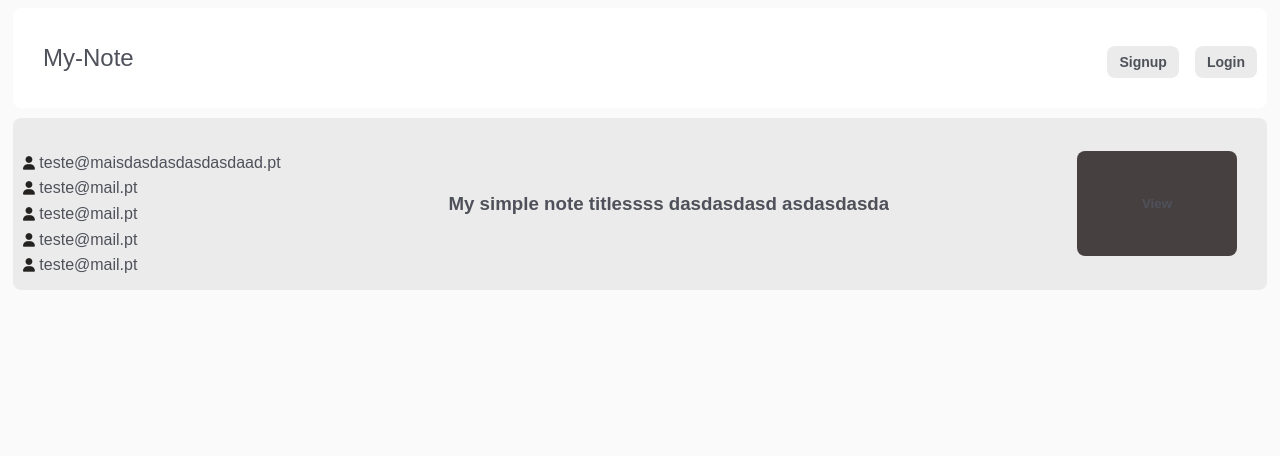
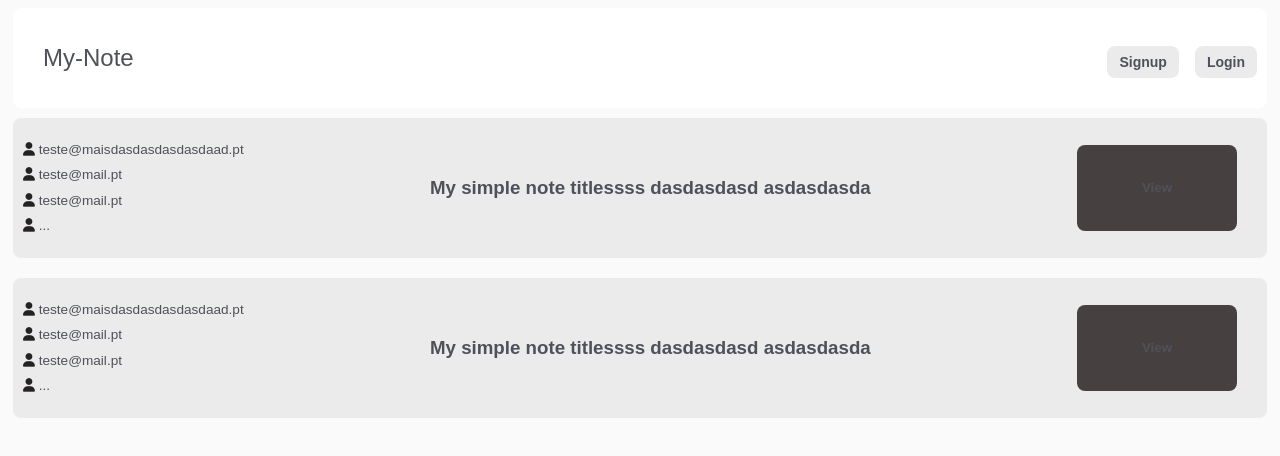
Before and after one commit to alexandresanchograca/my-note-vue, a Vue app: page /shared in a window 1280 px wide. Shown: the top 456 px of the page. Built offline with nearby package versions, Linux system fonts and the light colour scheme; no server answers; a web font is replaced by a local one.

Commit message:
fixed layout

```diff
--- a/src/views/SharedView.vue
+++ b/src/views/SharedView.vue
@@ -5,8 +5,19 @@
         <li><i class="fa-solid fa-user"></i> teste@maisdasdasdasdasdaad.pt</li>
         <li><i class="fa-solid fa-user"></i> teste@mail.pt</li>
         <li><i class="fa-solid fa-user"></i> teste@mail.pt</li>
+        <li><i class="fa-solid fa-user"></i> ...</li>
+      </ul>
+      <div class="note-title">
+        <h3>My simple note titlessss dasdasdasd asdasdasda</h3>
+      </div>
+      <button>View</button>
+    </div>
+    <div class="note">
+      <ul>
+        <li><i class="fa-solid fa-user"></i> teste@maisdasdasdasdasdaad.pt</li>
         <li><i class="fa-solid fa-user"></i> teste@mail.pt</li>
         <li><i class="fa-solid fa-user"></i> teste@mail.pt</li>
+        <li><i class="fa-solid fa-user"></i> ...</li>
       </ul>
       <div class="note-title">
         <h3>My simple note titlessss dasdasdasd asdasdasda</h3>
@@ -22,18 +33,20 @@
 #shared-notes {
   display: flex;
   flex-direction: column;
-  padding: 16px 10px;
   margin: 5px;
-  background: var(--secondary);
-  border-radius: 8px;
+  gap: 20px;
 }
 .note {
   display: flex;
   justify-content: space-between;
   align-items: center;
+  box-sizing: border-box;
+  border-radius: 8px;
+  padding: 16px 10px;
   gap: 2.8rem;
   height: 140px;
   overflow: hidden;
+  background: var(--secondary);
 }
 
 .note-title {
@@ -46,7 +59,6 @@ h3 {
 }
 
 ul {
-  align-self: flex-start;
   list-style-type: none;
   padding: 0;
   line-height: 1.6rem;
@@ -57,18 +69,18 @@ ul {
 }
 
 li {
+  font-size: 0.85rem;
   text-wrap: nowrap;
 }
 
 .fa-user {
-  font-size: 0.85rem;
   color: #252222;
 }
 
 button {
   margin: 20px;
   width: 160px;
-  height: 75%;
+  height: 80%;
   background-color: #474040;
   flex-shrink: 0;
 }
```
